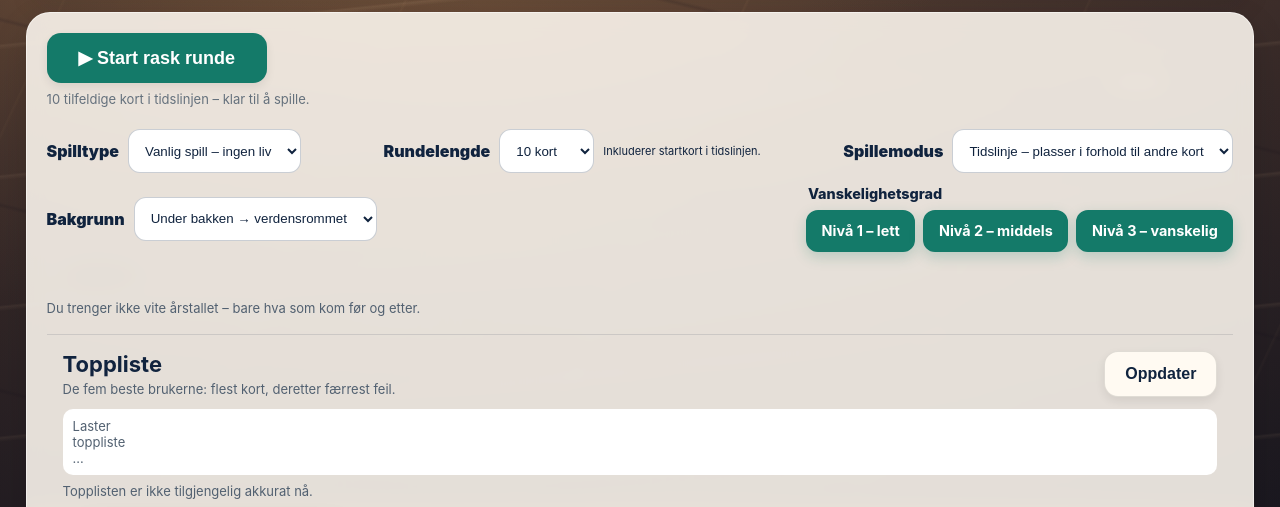
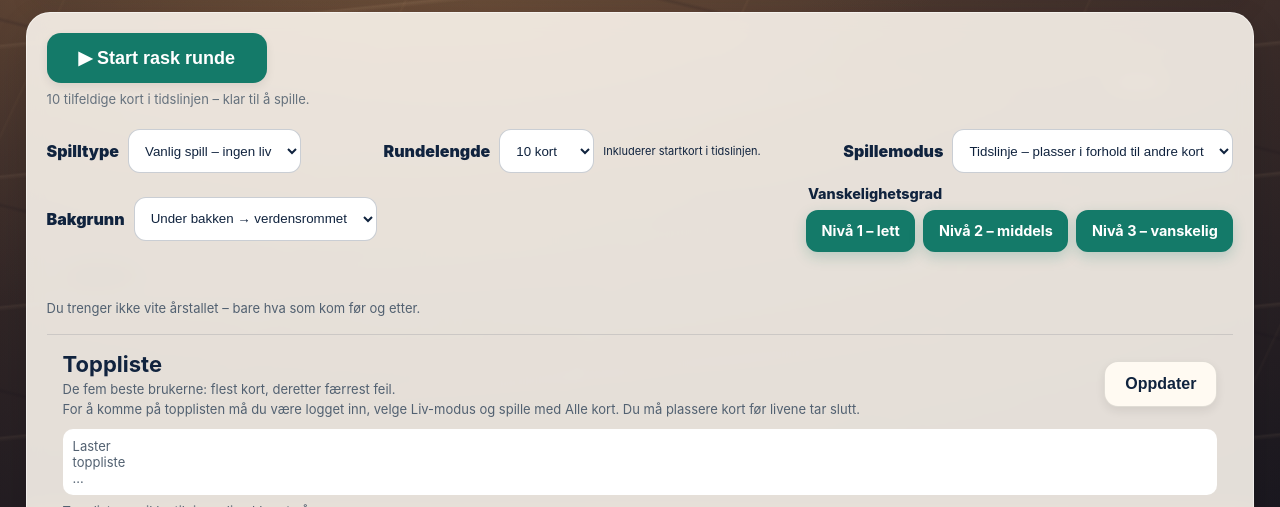
Before and after one commit to HeltNils/Tidslinjen, a website: page index.html in a window 1280 px wide. Shown: the part 293-800 px from the top of the page. Drawn offline with Linux system fonts and the light colour scheme; no server answers.

Commit message:
Explain leaderboard qualification

```diff
--- a/index.html
+++ b/index.html
@@ -293,6 +293,7 @@
           <div>
             <h2 id="leaderboardTitle">Toppliste</h2>
             <p>De fem beste brukerne: flest kort, deretter færrest feil.</p>
+            <p>For å komme på topplisten må du være logget inn, velge Liv-modus og spille med Alle kort. Du må plassere kort før livene tar slutt.</p>
           </div>
           <button id="leaderboardRefresh" class="secondary" type="button">Oppdater</button>
         </div>
```
